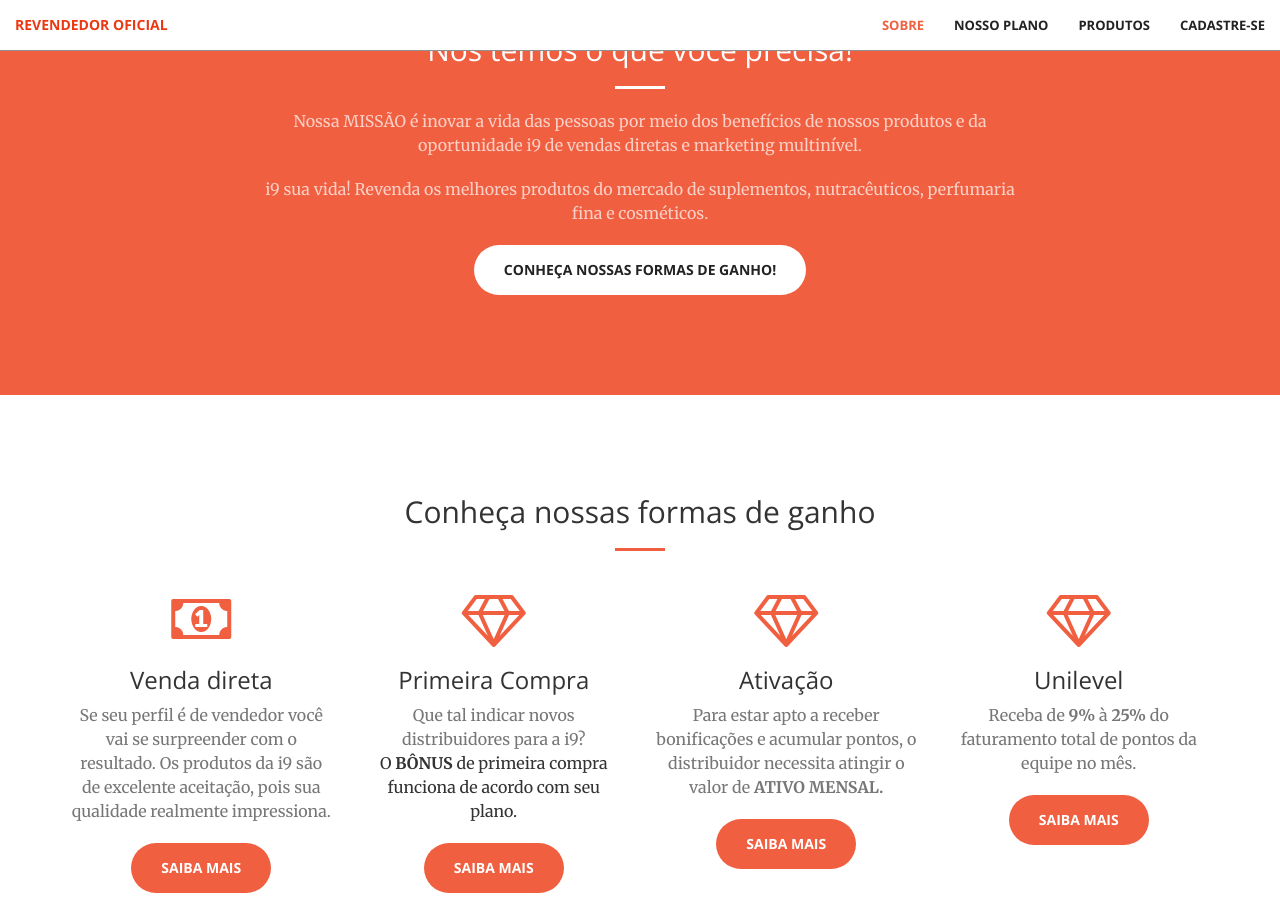
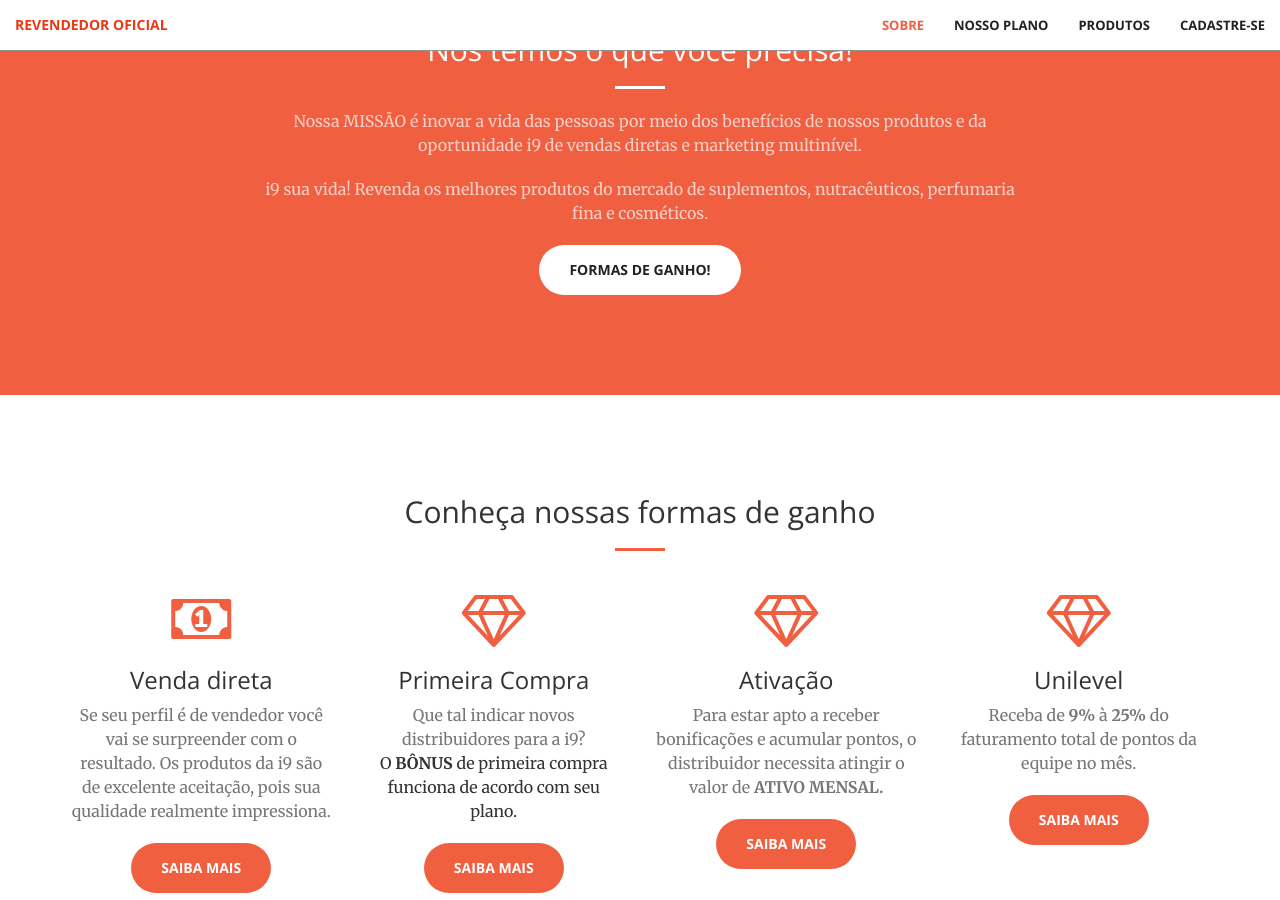
Before and after one commit to vemprainove/vemprainove.github.io, a Jekyll site: the page built from index.html, in a window 1280 px wide and 900 px high, scrolled down 967 px. Built offline with Jekyll 4.4.1, drawn with Linux system fonts in a browser that asks for light colours.

Commit message:
Melhorias no sistema

```diff
--- a/_includes/call-to-action.html
+++ b/_includes/call-to-action.html
@@ -8,7 +8,7 @@
                 <p class="text-faded">
                     i9 sua vida! Revenda os melhores produtos do mercado de suplementos, nutracêuticos, perfumaria fina e cosméticos.
                 </p>
-                <a href="#services" class="btn btn-default btn-xl">Conheça nossas formas de ganho!</a>
+                <a href="#services" class="btn btn-default btn-xl">Formas de ganho!</a>
             </div>
         </div>
     </div>
```
